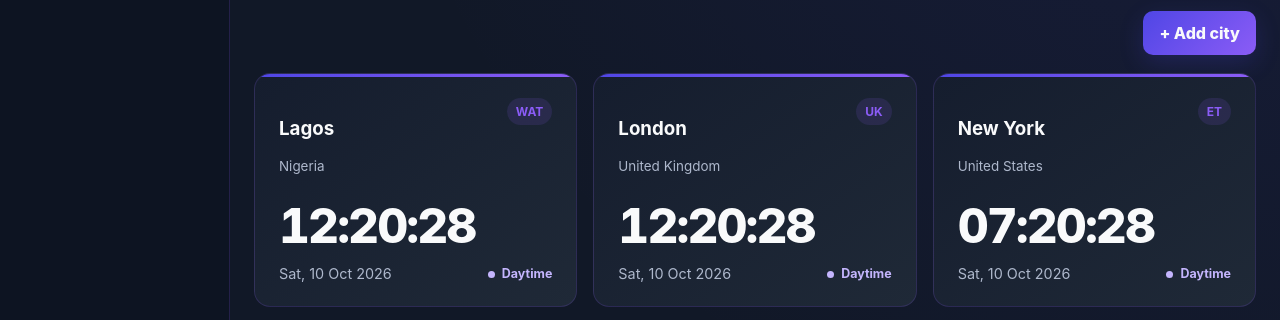
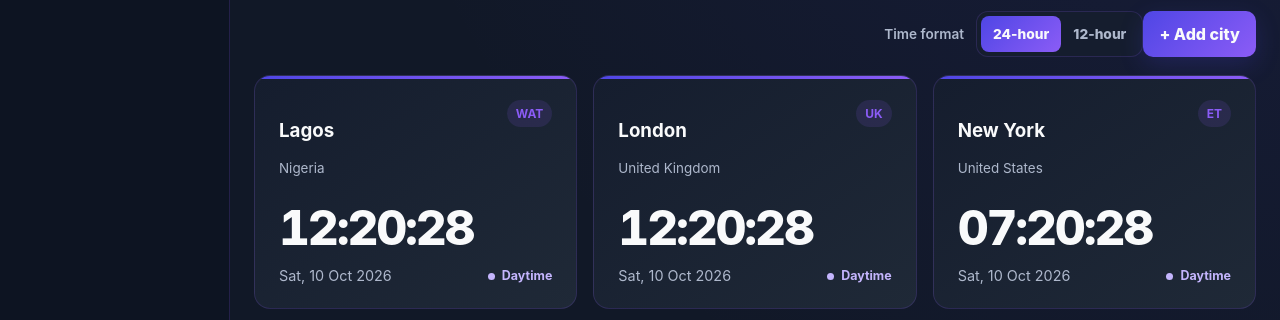
Before and after one commit to UzomaIfeanyi/World-Clock, a plain HTML site: page index.html in a window 1280 px wide. Shown: the part 412-732 px from the top of the page. Drawn offline with Linux system fonts and the light colour scheme.

Commit message:
Task 7 Olamide: integrate digital clock controls and live updates

```diff
--- a/index.html
+++ b/index.html
@@ -8,6 +8,7 @@
   <link rel="stylesheet" href="css/style.css">
   <link rel="stylesheet" href="css/clock-cards.css">
   <link rel="stylesheet" href="css/time-slider.css">
+  <link rel="stylesheet" href="css/digital-clock.css">
 </head>
 <body>
   <div class="app-shell">
@@ -39,7 +40,7 @@
 
         <section id="clocks">
           <div class="section-heading"><div><p class="eyebrow">YOUR CITIES</p><h2>World time</h2></div><p id="local-date"></p></div>
-          <div class="toolbar" aria-label="Clock controls"><button id="add-clock" type="button">+ Add city</button></div>
+          <div class="toolbar" aria-label="Clock controls"><div class="digital-clock-controls"><label id="clock-format-label">Time format</label><div class="clock-format-switch" role="group" aria-labelledby="clock-format-label"><button id="clock-format-24" type="button" aria-pressed="true">24-hour</button><button id="clock-format-12" type="button" aria-pressed="false">12-hour</button></div></div><button id="add-clock" type="button">+ Add city</button></div>
           <div id="clock-grid" class="clock-grid" aria-live="polite"></div>
         </section>
 
```
